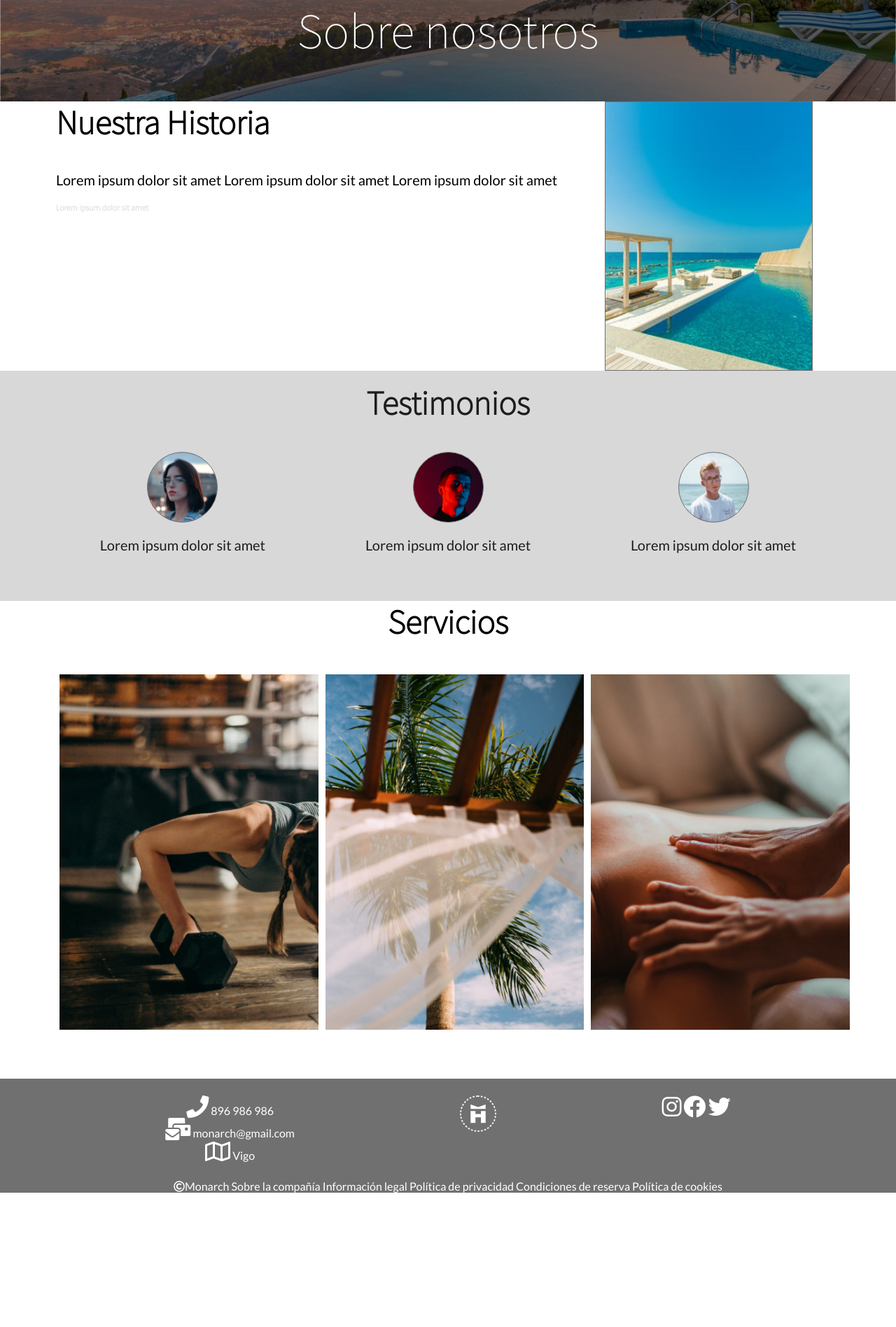
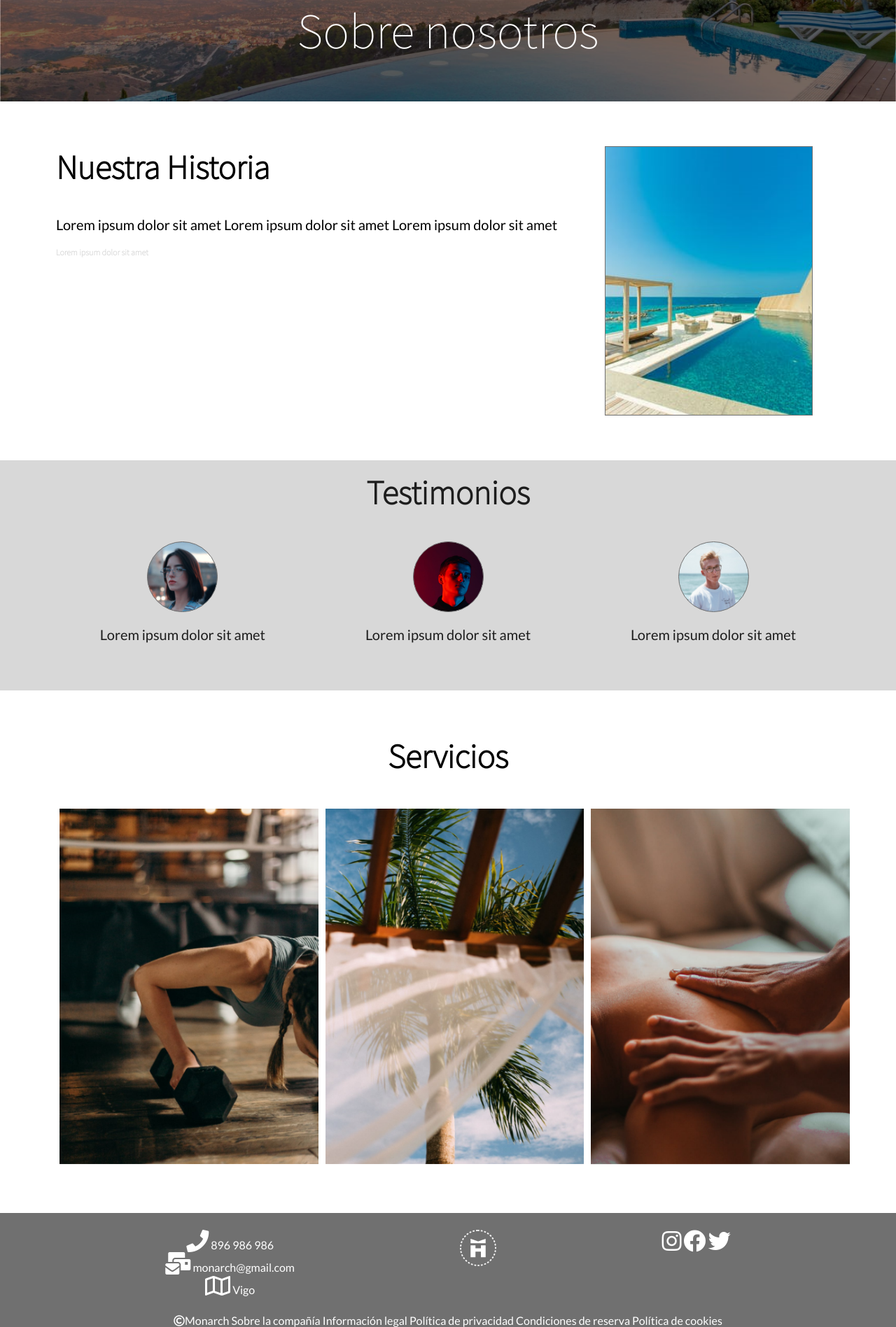
Before and after one commit to Diesouto/MonarchHotel, a PHP site: page /about.html in a window 1280 px wide. Shown: the part 95-1992 px from the top of the page at 70% size. Before the commit the page ends 1800 px from the top, so only its background shows below. Run offline with PHP 8.4, Linux system fonts and the light colour scheme.

Commit message:
Css changes

```diff
--- a/css/styles.css
+++ b/css/styles.css
@@ -88,6 +88,8 @@ ul {
 .content {
   text-align: center;
   padding: 0em 5em;
+  margin-top: 4em;
+  margin-bottom: 4em;
 }
 
 .transparent {
--- a/css/styles.scss
+++ b/css/styles.scss
@@ -101,6 +101,8 @@ ul {
 .content {
     text-align: center;
     padding: 0em 5em;
+    margin-top: 4em;
+    margin-bottom: 4em;
 }
 
 .transparent {
```
Also changed, not shown: 1 other file.
